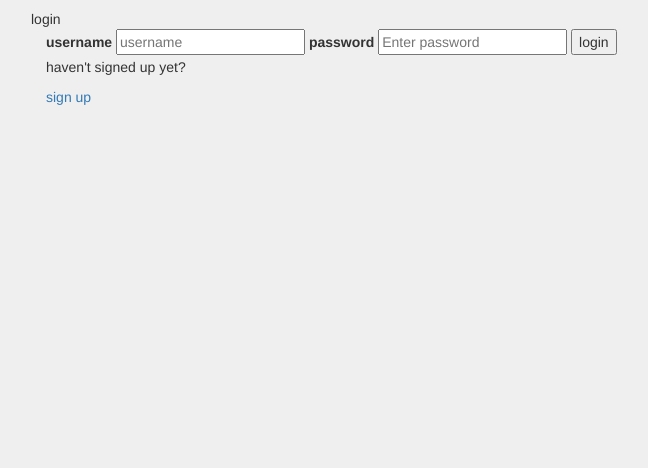
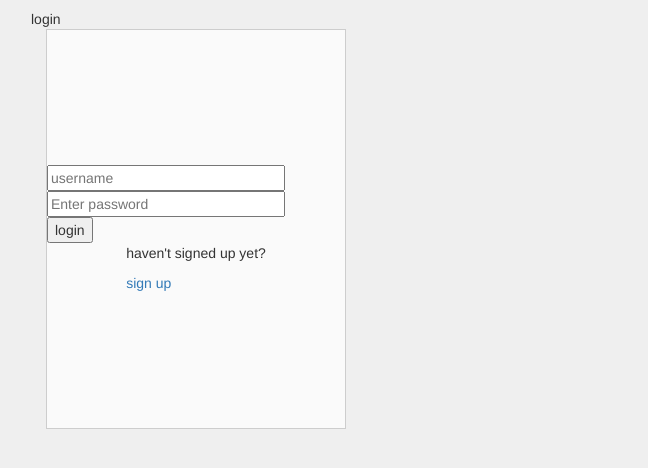
Before and after one commit to kennedybabu/instagram-clone, a Django app: page /login/ in a window 1280 px wide. Shown: the part 81-549 px from the top of the page, without its empty margins (39-687 px from the left). Run offline with Django 3.2, Linux system fonts and the light colour scheme; some libraries are stand-ins or nearby versions.

Commit message:
feature: display the comments while viewing an individual post

```diff
--- a/app/models.py
+++ b/app/models.py
@@ -106,6 +106,8 @@ class Comment(models.Model):
     user = models.ForeignKey(User, on_delete=models.CASCADE)
     image = models.ForeignKey(Image, on_delete=models.CASCADE)
     comment_content = models.TextField()
+    # date_created = models.DateTimeField(null=True, auto_now_add=True)
+
 
     def save_comment(self):
         self.save()
--- a/app/templates/login.html
+++ b/app/templates/login.html
@@ -4,16 +4,18 @@
 <h4>Lorem ipsum dolor, sit amet consectetur adipisicing elit. Ea sequi sunt asperiores!</h4>
 login
 <div class="container">
-    <div>
+    <div class="login-form">
         <form action="" method='POST'>
             {% csrf_token %}
-            <label>username</label>
             <input type="text" name='username' placeholder="username">
 
-            <label>password</label>
             <input type="password" name='password' placeholder="Enter password">
 
-            <input type="submit" value="login">
+            <div>
+
+            <button type="submit" value="login">login</button>
+            </div>
+
         </form>
         <div>
             <p>haven't signed up yet?</p>
--- a/app/views.py
+++ b/app/views.py
@@ -2,7 +2,7 @@ from django.core.exceptions import ObjectDoesNotExist
 from django.http.response import Http404
 from django.shortcuts import redirect, render
 from django.http import HttpResponse
-from .models import Image, Profile
+from .models import Comment, Image, Profile
 from django.contrib.auth.decorators import login_required
 from django.contrib import messages
 from django.contrib.auth.forms import UserCreationForm
@@ -74,8 +74,11 @@ def image(request, image_id):
         image = Image.objects.get( id = image_id)
     except ObjectDoesNotExist:
         raise Http404()
+    comments = image.comment_set.all()
+    # comments = Comment.objects.get()
     context = {
-        'image':image
+        'image':image,
+        'comments': comments
     }
     return render(request, 'image.html', context)
 
--- a/static/css/baseapp.css
+++ b/static/css/baseapp.css
@@ -151,3 +151,21 @@ body > div > div > div > div.content.col-md-5 > div:nth-child(6) > div.icons-con
     align-items: center;
     justify-content: center;
 }
+
+
+.login-form {
+    width: 300px;
+    height: 400px;
+    background-color: #fafafa;
+    align-items: center;
+    justify-content: center;
+    display: flex;
+    flex-direction: column;
+    align-items: center;
+    border: 1px solid  rgba(128, 128, 128, 0.37);
+
+}
+
+.login-form input {
+    min-width: 80%;
+}
```
Also changed, not shown: app/templates/image.html (+15 -1 lines).
